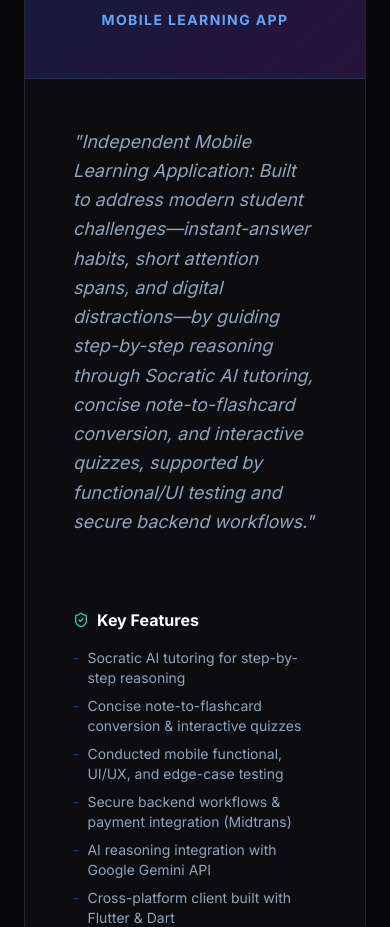
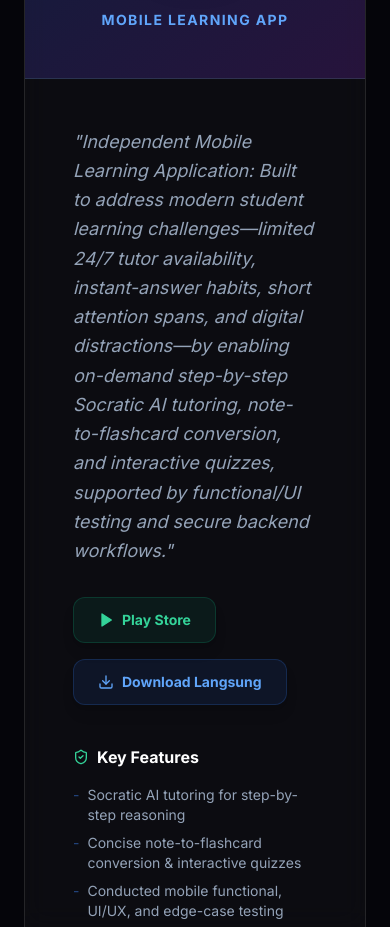
Before and after one commit to yogitriant/yogi-portfolio, a Next.js app: page / in a window 390 px wide. Shown: the part 6880-7807 px from the top of the page. Built offline with nearby package versions, Linux system fonts and the light colour scheme.

Commit message:
Update nugas.pro description and add Play Store and Direct Download popups

```diff
--- a/app/cv/page.js
+++ b/app/cv/page.js
@@ -100,7 +100,7 @@ export default function CV() {
 
           <div className="mb-4">
             <h3 className="text-sm font-bold text-slate-800">nugas.pro</h3>
-            <p className="text-xs text-slate-600 italic mb-1">Independent Mobile Learning Application: Built to address modern student challenges—instant-answer habits, short attention spans, and digital distractions—by guiding step-by-step reasoning through Socratic AI tutoring, concise note-to-flashcard conversion, and interactive quizzes, supported by functional/UI testing and secure backend workflows.</p>
+            <p className="text-xs text-slate-600 italic mb-1">Independent Mobile Learning Application: Built to address modern student learning challenges—limited 24/7 tutor availability, instant-answer habits, short attention spans, and digital distractions—by enabling on-demand step-by-step Socratic AI tutoring, note-to-flashcard conversion, and interactive quizzes, supported by functional/UI testing and secure backend workflows.</p>
             <p className="text-xs text-slate-500">Tech: Flutter, Dart, FastAPI, Python, Google Gemini API, Supabase (PostgreSQL), Midtrans</p>
           </div>
 
--- a/app/page.js
+++ b/app/page.js
@@ -28,11 +28,14 @@ import {
   Menu,
   Video,
   Trophy,
-  Smartphone
+  Smartphone,
+  Download,
+  Play
 } from 'lucide-react';
 
 export default function Home() {
   const [showModal, setShowModal] = useState(false);
+  const [popupInfo, setPopupInfo] = useState(null);
   const [currentImageIndex, setCurrentImageIndex] = useState(0);
   const [isMobileMenuOpen, setIsMobileMenuOpen] = useState(false);
 
@@ -143,7 +146,7 @@ export default function Home() {
     {
       title: "nugas.pro",
       type: "Mobile Learning App",
-      description: "Independent Mobile Learning Application: Built to address modern student challenges—instant-answer habits, short attention spans, and digital distractions—by guiding step-by-step reasoning through Socratic AI tutoring, concise note-to-flashcard conversion, and interactive quizzes, supported by functional/UI testing and secure backend workflows.",
+      description: "Independent Mobile Learning Application: Built to address modern student learning challenges—limited 24/7 tutor availability, instant-answer habits, short attention spans, and digital distractions—by enabling on-demand step-by-step Socratic AI tutoring, note-to-flashcard conversion, and interactive quizzes, supported by functional/UI testing and secure backend workflows.",
       features: [
         "Socratic AI tutoring for step-by-step reasoning",
         "Concise note-to-flashcard conversion & interactive quizzes",
@@ -422,6 +425,37 @@ export default function Home() {
                     </button>
                   )}
 
+                  {project.title === "nugas.pro" && (
+                    <>
+                      <button
+                        onClick={() => setPopupInfo({
+                          title: "Google Play Store",
+                          badge: "Coming Soon",
+                          message: "Aplikasi nugas.pro saat ini sedang dalam persiapan rilis di Google Play Store. Nantikan update segera!",
+                          type: "playstore"
+                        })}
+                        className="px-6 py-3 bg-emerald-600/10 hover:bg-emerald-600/20 text-emerald-400 hover:text-emerald-300 rounded-xl border border-emerald-500/20 flex items-center gap-2 text-sm font-bold transition-all group shadow-lg"
+                      >
+                        <Play className="w-4 h-4 fill-emerald-400 group-hover:scale-110 transition-transform" />
+                        Play Store
+                      </button>
+
+                      <button
+                        onClick={() => setPopupInfo({
+                          title: "Download Langsung",
+                          badge: "Direct APK / Demo",
+                          message: "Untuk mencoba instalasi APK atau versi demo aplikasi nugas.pro, silakan hubungi tim kami:",
+                          email: "admin.nugas@gmail.com",
+                          type: "download"
+                        })}
+                        className="px-6 py-3 bg-blue-600/10 hover:bg-blue-600/20 text-blue-400 hover:text-blue-300 rounded-xl border border-blue-500/20 flex items-center gap-2 text-sm font-bold transition-all group shadow-lg"
+                      >
+                        <Download className="w-4 h-4 group-hover:scale-110 transition-transform" />
+                        Download Langsung
+                      </button>
+                    </>
+                  )}
+
                   {project.link && (
                     <a
                       href={project.link} target="_blank" rel="noopener noreferrer"
@@ -623,6 +657,73 @@ export default function Home() {
         )}
       </AnimatePresence>
 
+      {/* NUGAS.PRO ACTION POPUP */}
+      <AnimatePresence>
+        {popupInfo && (
+          <motion.div
+            initial={{ opacity: 0 }}
+            animate={{ opacity: 1 }}
+            exit={{ opacity: 0 }}
+            onClick={() => setPopupInfo(null)}
+            className="fixed inset-0 z-[100] flex items-center justify-center p-4 bg-black/80 backdrop-blur-sm"
+          >
+            <motion.div
+              initial={{ scale: 0.95, opacity: 0, y: 20 }}
+              animate={{ scale: 1, opacity: 1, y: 0 }}
+              exit={{ scale: 0.95, opacity: 0, y: 20 }}
+              onClick={(e) => e.stopPropagation()}
+              className="relative max-w-md w-full bg-[#0a0a0f] border border-white/10 rounded-2xl p-6 md:p-8 shadow-2xl text-center"
+            >
+              <button
+                onClick={() => setPopupInfo(null)}
+                className="absolute top-4 right-4 p-2 text-slate-400 hover:text-white hover:bg-white/10 rounded-lg transition-all"
+              >
+                <X className="w-5 h-5" />
+              </button>
+
+              <div className="w-14 h-14 rounded-2xl bg-white/5 border border-white/10 flex items-center justify-center mx-auto mb-4">
+                {popupInfo.type === 'playstore' ? (
+                  <Play className="w-7 h-7 fill-emerald-400 text-emerald-400" />
+                ) : (
+                  <Download className="w-7 h-7 text-blue-400" />
+                )}
+              </div>
+
+              {popupInfo.badge && (
+                <span className={`inline-block px-3 py-1 rounded-full text-xs font-bold mb-3 ${popupInfo.type === 'playstore' ? 'bg-emerald-500/10 text-emerald-400 border border-emerald-500/20' : 'bg-blue-500/10 text-blue-400 border border-blue-500/20'}`}>
+                  {popupInfo.badge}
+                </span>
+              )}
+
+              <h3 className="text-xl font-bold text-white mb-2">{popupInfo.title}</h3>
+              <p className="text-slate-400 text-sm leading-relaxed mb-6">
+                {popupInfo.message}
+              </p>
+
+              {popupInfo.email && (
+                <div className="mb-6 p-4 rounded-xl bg-white/5 border border-white/10 flex flex-col gap-1.5 text-center">
+                  <span className="text-[10px] text-slate-500 uppercase tracking-widest font-semibold">Email Kontak</span>
+                  <a
+                    href={`mailto:${popupInfo.email}?subject=Permintaan Download APK nugas.pro`}
+                    className="text-blue-400 hover:text-blue-300 font-bold text-sm md:text-base flex items-center justify-center gap-2 transition-colors"
+                  >
+                    <Mail className="w-4 h-4" />
+                    {popupInfo.email}
+                  </a>
+                </div>
+              )}
+
+              <button
+                onClick={() => setPopupInfo(null)}
+                className="w-full py-3 bg-white text-black font-bold rounded-xl hover:bg-slate-200 transition-all text-sm"
+              >
+                Tutup
+              </button>
+            </motion.div>
+          </motion.div>
+        )}
+      </AnimatePresence>
+
       <footer className="border-t border-white/5 py-12 text-center">
         <div className="container mx-auto px-6">
           <p className="text-sm text-slate-600 mb-2">Designed & Built by</p>
```
